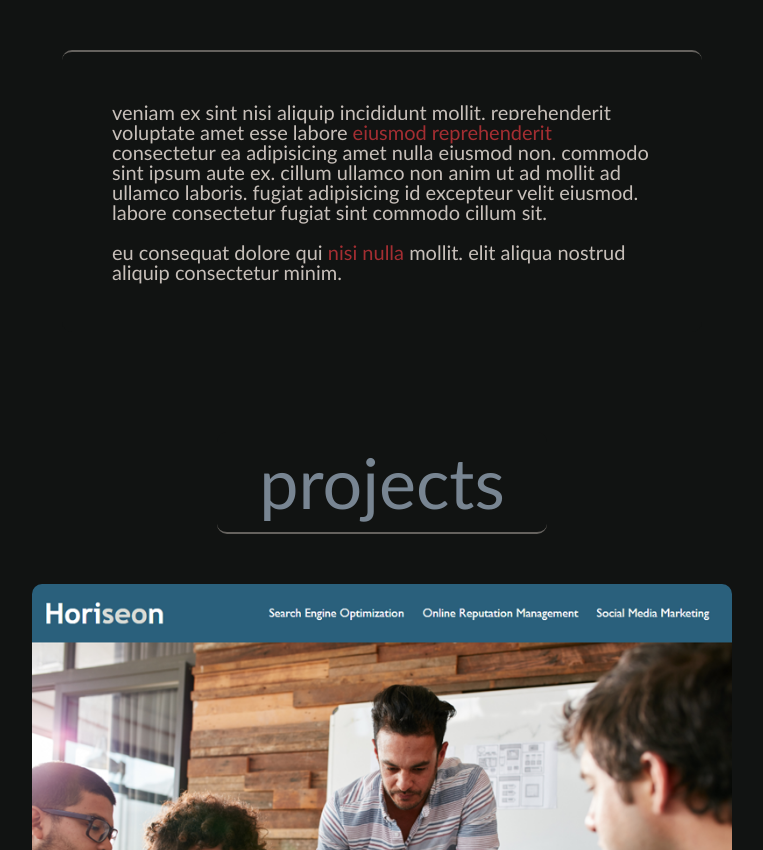
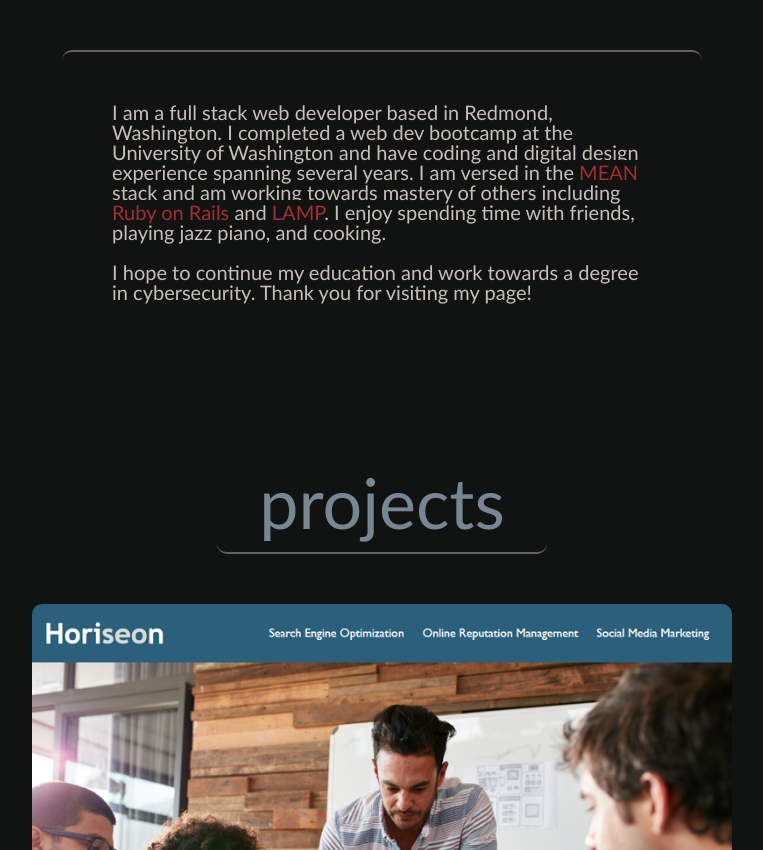
Before and after one commit to vlad-kronk/professional-portfolio, a plain HTML site: page index.html in a window 1280 px wide. Shown: the part 1060-1910 px from the top of the page, without its empty margins (358-1121 px from the left). Drawn offline with Linux system fonts and the light colour scheme.

Commit message:
added readme, ready to publish

```diff
--- a/index.html
+++ b/index.html
@@ -30,12 +30,11 @@
                 <section id="about">
                     <img src="./assets/images/DSC02128-cropped.jpg" id="mug">
                     <p>
-                        veniam ex sint nisi aliquip incididunt mollit. reprehenderit voluptate amet
-                        esse labore <span>eiusmod reprehenderit</span> consectetur ea adipisicing amet nulla
-                        eiusmod non. commodo sint ipsum aute ex. cillum ullamco non anim ut ad
-                        mollit ad ullamco laboris. fugiat adipisicing id excepteur velit eiusmod.
-                        labore consectetur fugiat sint commodo cillum sit.<br><br>eu consequat dolore qui <span>nisi nulla</span> mollit. elit aliqua nostrud aliquip
-                        consectetur minim.
+                        I am a full stack web developer based in Redmond, Washington. I completed a web dev bootcamp at the University of Washington and have
+                        coding and digital design experience spanning several years. I am versed in the <span>MEAN</span> stack and am working
+                        towards mastery of others including <span>Ruby on Rails</span> and <span>LAMP</span>. I enjoy spending time with friends,
+                        playing jazz piano, and cooking.<br><br>I hope to continue my education and work towards a degree in cybersecurity. Thank
+                        you for visiting my page!
                     </p>
                 </section>
                 <!-- <div class="divider"></div> -->
```
Also changed, not shown: assets/images/Screenshot 2022-10-06 154041.png (added), 1 other file.
